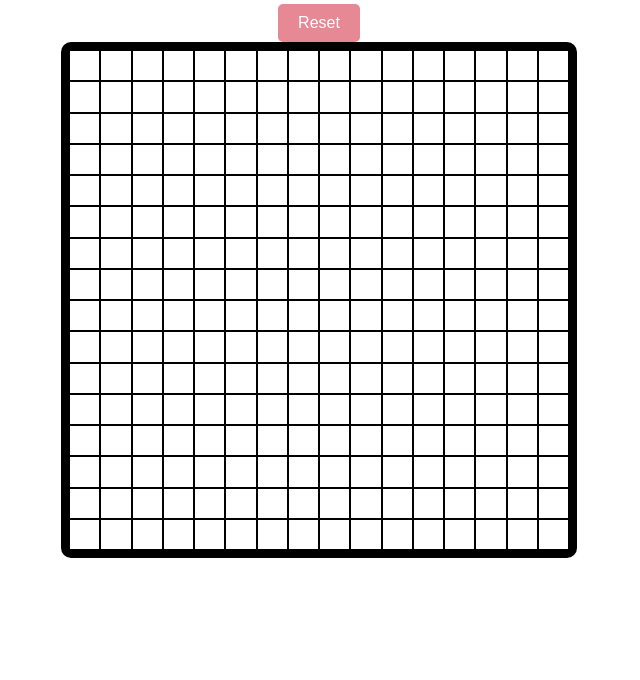
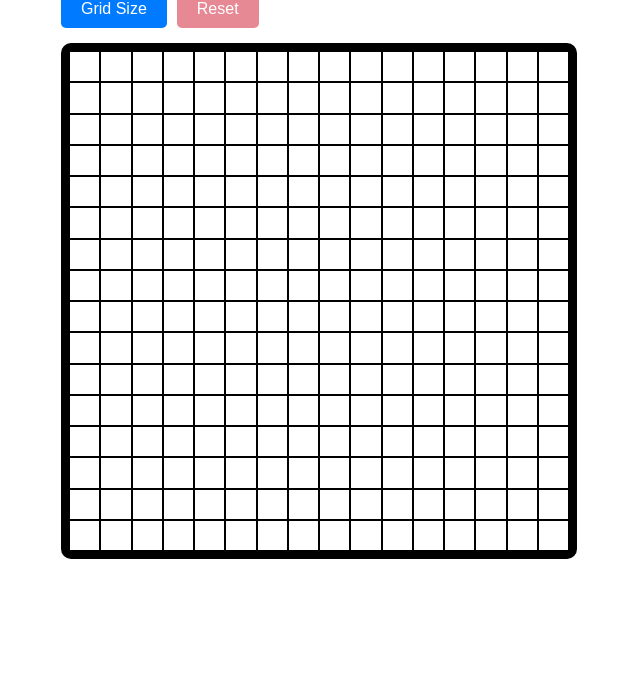
Before and after one commit to ryantpham/etch-a-sketch, a plain HTML site: page index.html in a window 1280 px wide. Shown: the part 120-800 px from the top of the page, without its empty margins (321-961 px from the left). Drawn offline with Linux system fonts and the light colour scheme.

Commit message:
added grid size button feature and simple UI changes

```diff
--- a/index.html
+++ b/index.html
@@ -10,10 +10,18 @@
 </head>
 <body>
     <h1>Etch-a-sketch</h1>
-    <button class="reset">Reset</button>
-    <div class = "container">
-        <!--Grid Created Using JavaScript Here-->
+    <div class ="parentContent">
+        <div class = "content">
+                <!--Buttons-->
+            <div class = "features">
+                <button class = 'gridSize'>Grid Size</button>
+                <button class = "reset">Reset</button>
+            </div>
+                <!--Grid Created Using JavaScript Here-->
+            <div class = "container"> </div>
+        </div>
     </div>
+
 
 </body>
 </html>
--- a/script.js
+++ b/script.js
@@ -8,6 +8,7 @@ const square = document.createElement('div')
 square.classList.add('square');
 sketchPad.appendChild(square);
 
+//Primary Color
 square.addEventListener('mouseover',()=>{
     square.style.backgroundColor = "Gray";
 })
--- a/style.css
+++ b/style.css
@@ -1,19 +1,31 @@
-
 body{
     display: flex;
     flex-direction: column;
-    align-items: center;
+    justify-content: center;
 }
-
 h1 {
     font-size: 80px;
-    margin: 12px;
+    margin: 0px;
     text-align: center; /* Centers the heading */
     color: #333; /* Gives the text a dark color for better visibility */
     font-family: 'Arial', sans-serif; /* Uses a more stylish font */
     text-shadow: 2px 2px 4px #888; /* Adds a subtle shadow for a 3D effect */
     letter-spacing: 1.5px; /* Increases letter spacing for a more elegant look */
 }
+
+.parentContent{
+    display: flex;
+    justify-content: center;
+}
+
+.content{
+    display: flex;
+    flex-direction: column;
+    align-items: flex-start;
+    gap: 15px;
+
+}
+
 
 .square{
     background-color:white;
@@ -37,6 +49,13 @@ h1 {
     box-sizing: border-box; /* Includes padding and border in the element's total width and height */
 }
 
+/*Button container*/
+.features{
+    margin-top: 10px;
+    display: flex;
+    gap: 10px;
+    justify-content: flex-start;
+}
 /*Reset Button*/
 .reset {
     padding: 10px 20px; /* Adds padding inside the button */
@@ -59,3 +78,26 @@ h1 {
     outline: none; /* Removes the focus outline */
     box-shadow: 0 0 0 2px rgba(0,123,255,.25); /* Adds a subtle focus effect */
 }
+
+/*Reset Button*/
+.gridSize {
+    padding: 10px 20px; /* Adds padding inside the button */
+    font-size: 16px; /* Sets the font size */
+    font-family: 'Arial', sans-serif; /* Chooses a font */
+    color: white; /* Sets the text color */
+    background-color: #007bff; /* Sets a primary background color */
+    border: none; /* Removes the default border */
+    border-radius: 5px; /* Rounds the corners of the button */
+    cursor: pointer; /* Changes the cursor to a pointer when hovering over the button */
+    transition: background-color 0.3s ease; /* Smooth background color transition for hover effect */
+}
+
+.gridSize:hover {
+    background-color: #0056b3; /* Darkens the button on hover for a visual effect */
+    color: #fff; /* Ensures text color remains white on hover */
+}
+
+.gridSize:focus {
+    outline: none; /* Removes the focus outline */
+    box-shadow: 0 0 0 2px rgba(0,123,255,.25); /* Adds a subtle focus effect */
+}
```
